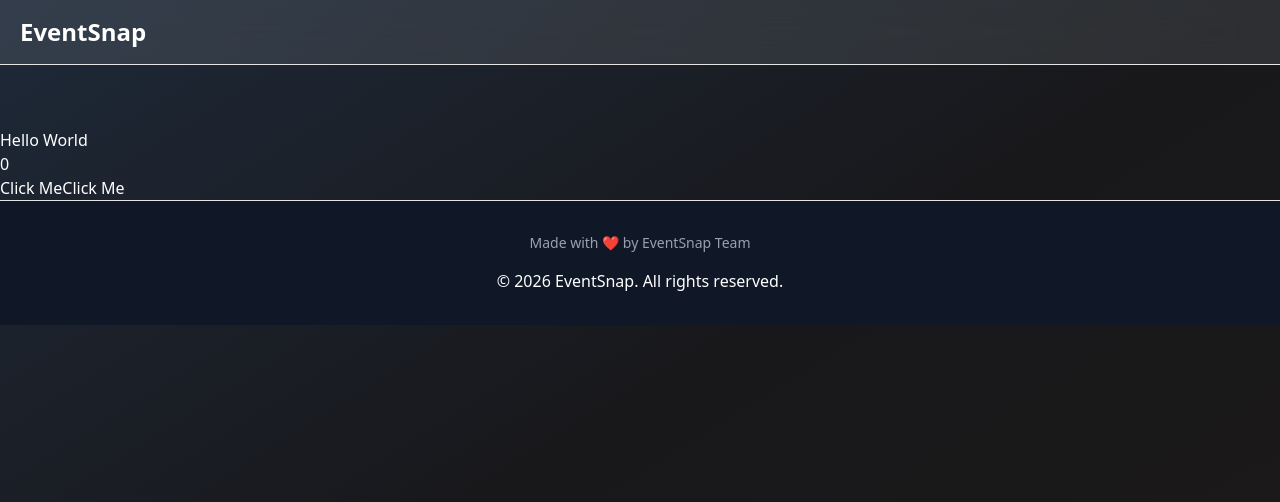
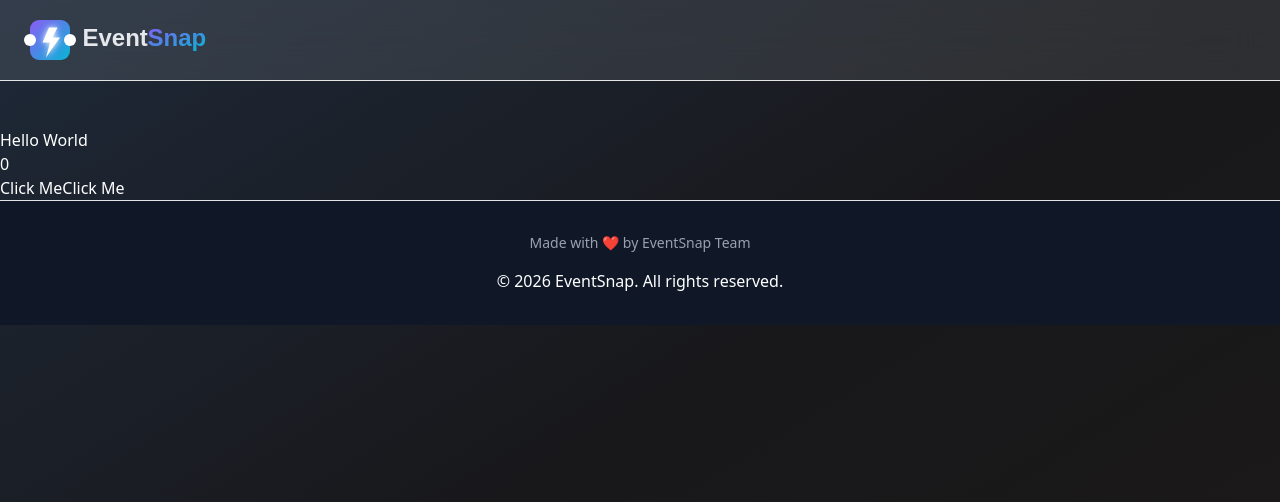
Before and after one commit to shubhampatel2610/event-snap, a Next.js app: page / in a window 1280 px wide. Shown: the top 502 px of the page. Built offline with nearby package versions, Linux system fonts and the light colour scheme.

Commit message:
commit for adding app logo

```diff
--- a/app/components/HeaderComponent/Header.tsx
+++ b/app/components/HeaderComponent/Header.tsx
@@ -1,12 +1,13 @@
+import AppLogo from "@/public/AppLogo";
 import Link from "next/link";
 
 const Header = () => {
   return (
     <>
       <nav className="w-full fixed top-0 left-0 bg-background/10 backdrop-blur-xl z-20 border-b">
-        <div className="mx-w-7xl mx-auto px-5 py-4 flex items-center justify-between">
+        <div className="mx-w-7xl mx-auto px-5 py-2.5 flex items-center justify-between">
           <Link href="/" className="text-2xl font-bold">
-            <div>EventSnap</div>
+            <div><AppLogo /></div>
           </Link>
         </div>
       </nav>
--- /dev/null
+++ b/public/AppLogo.tsx
@@ -0,0 +1,71 @@
+const AppLogo = () => {
+  return (
+    <>
+      <svg
+        width="220"
+        height="60"
+        viewBox="0 0 420 120"
+        xmlns="http://www.w3.org/2000/svg"
+        fill="none"
+      >
+        <defs>
+          <linearGradient id="snapGradient" x1="0" y1="0" x2="1" y2="1">
+            <stop offset="0%" stop-color="#8B5CF6" />
+            <stop offset="100%" stop-color="#06B6D4" />
+          </linearGradient>
+
+          <filter id="glow" x="-50%" y="-50%" width="200%" height="200%">
+            <feGaussianBlur stdDeviation="6" result="coloredBlur" />
+            <feMerge>
+              <feMergeNode in="coloredBlur" />
+              <feMergeNode in="SourceGraphic" />
+            </feMerge>
+          </filter>
+        </defs>
+
+        <rect
+          x="10"
+          y="20"
+          rx="18"
+          ry="18"
+          width="80"
+          height="80"
+          fill="url(#snapGradient)"
+        />
+
+        <circle cx="10" cy="60" r="12" fill="white" />
+        <circle cx="90" cy="60" r="12" fill="white" />
+
+        <path
+          d="M48 35 L35 65 H50 L42 95 L70 55 H55 L65 35 Z"
+          fill="white"
+          filter="url(#glow)"
+        />
+
+        <text
+          x="115"
+          y="72"
+          font-family="Poppins, Arial, sans-serif"
+          font-size="48"
+          font-weight="600"
+          fill="#E5E7EB"
+        >
+          Event
+        </text>
+
+        <text
+          x="245"
+          y="72"
+          font-family="Poppins, Arial, sans-serif"
+          font-size="48"
+          font-weight="700"
+          fill="url(#snapGradient)"
+        >
+          Snap
+        </text>
+      </svg>
+    </>
+  );
+};
+
+export default AppLogo;
```
